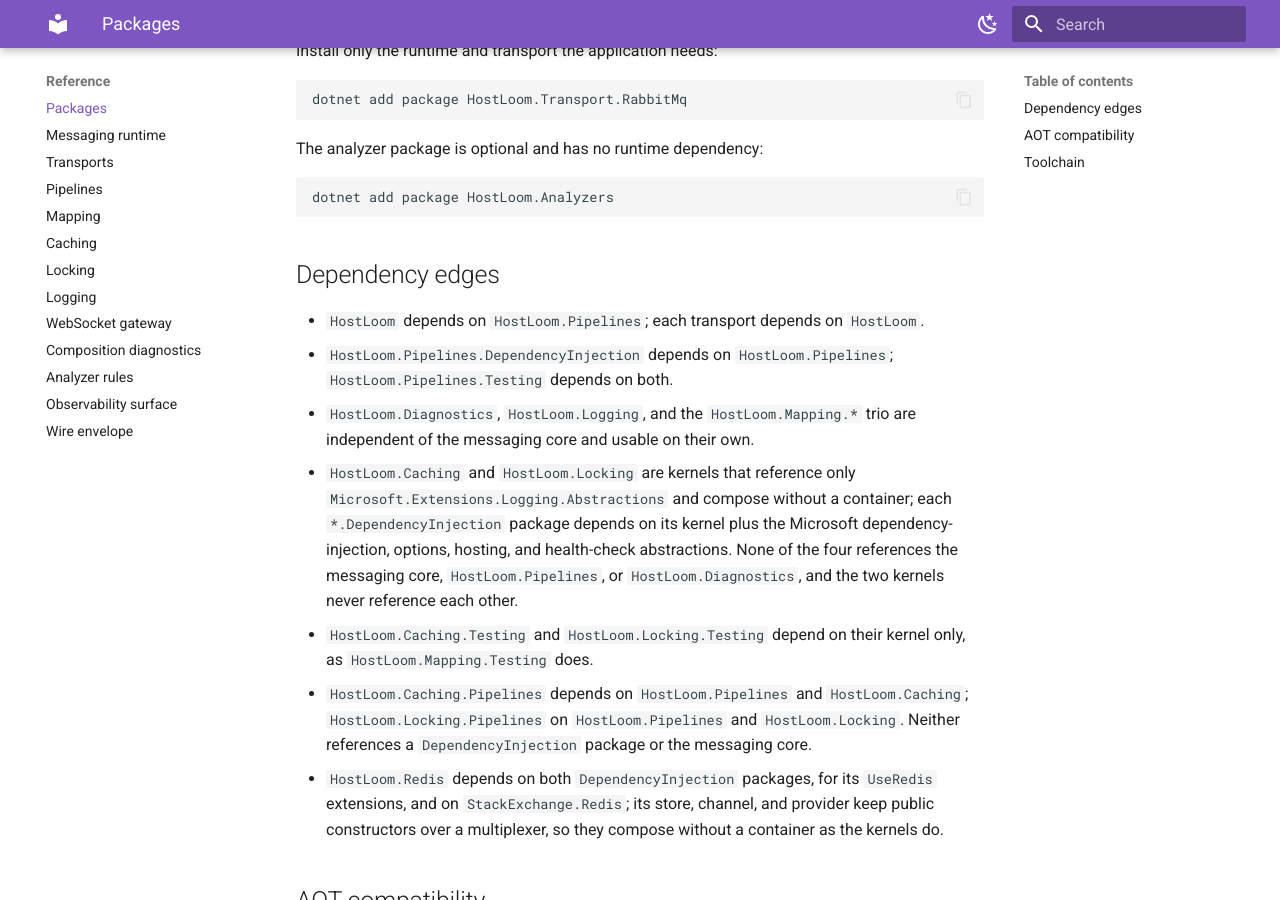
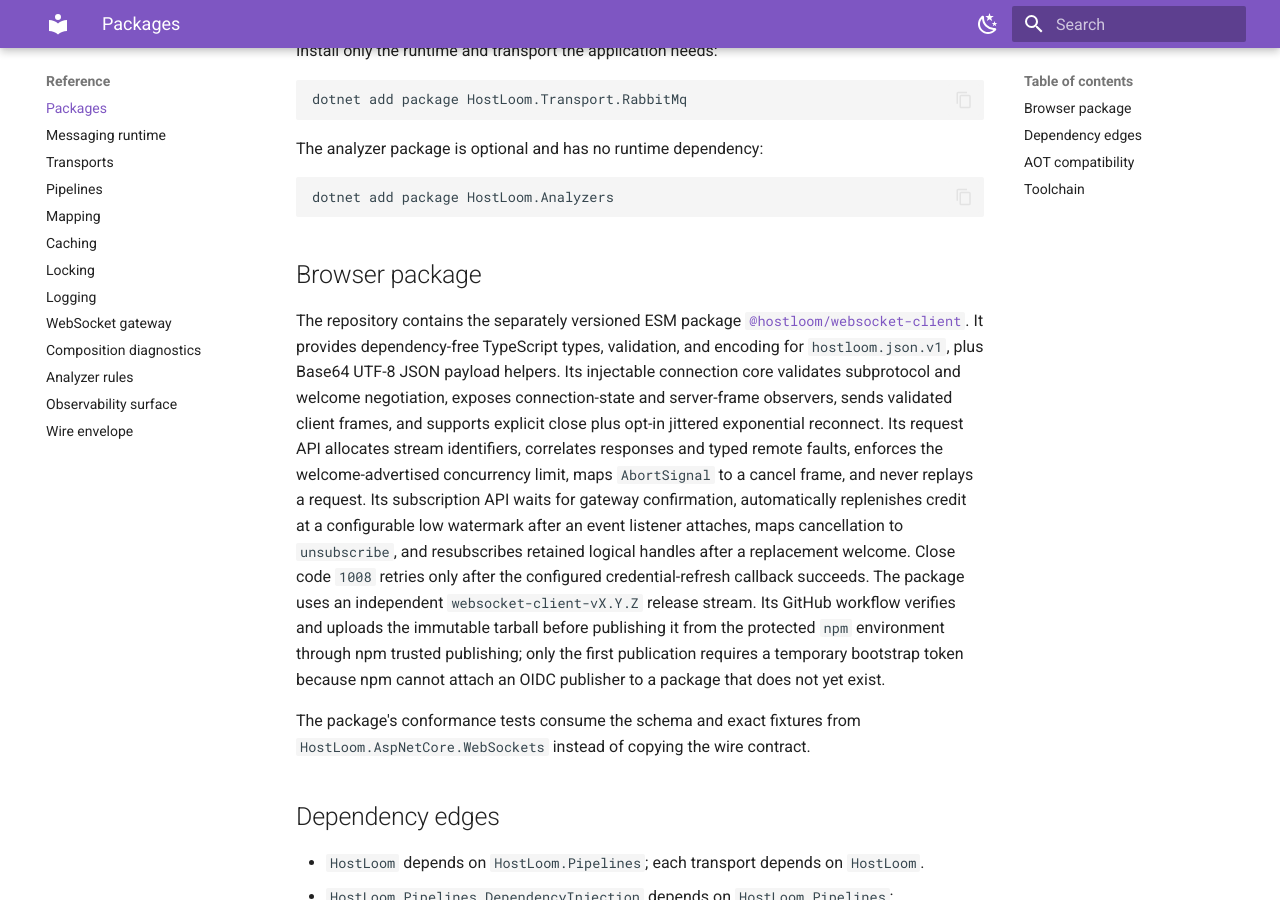
Before and after one commit to kidoz/hostloom, an MkDocs documentation site: the page built from docs/reference/packages.md, in a window 1280 px wide and 900 px high, scrolled down 1570 px. Built offline with MkDocs 1.6.1 and Material for MkDocs 9.7.7, drawn with Linux system fonts in a browser that asks for light colours.

Commit message:
Document the browser WebSocket client package

````diff
--- a/docs/reference/packages.md
+++ b/docs/reference/packages.md
@@ -42,6 +42,28 @@ The analyzer package is optional and has no runtime dependency:
 ```text
 dotnet add package HostLoom.Analyzers
 ```
+
+## Browser package
+
+The repository contains the separately versioned ESM package
+[`@hostloom/websocket-client`](https://github.com/kidoz/hostloom/tree/main/clients/hostloom-websocket-client).
+It provides dependency-free TypeScript types, validation, and encoding for `hostloom.json.v1`, plus
+Base64 UTF-8 JSON payload helpers. Its injectable connection core validates subprotocol and welcome
+negotiation, exposes connection-state and server-frame observers, sends validated client frames,
+and supports explicit close plus opt-in jittered exponential reconnect. Its request API allocates
+stream identifiers, correlates responses and typed remote faults, enforces the welcome-advertised
+concurrency limit, maps `AbortSignal` to a cancel frame, and never replays a request. Its
+subscription API waits for gateway confirmation, automatically replenishes credit at a configurable
+low watermark after an event listener attaches, maps cancellation to `unsubscribe`, and
+resubscribes retained logical handles after a replacement welcome. Close code `1008` retries only
+after the configured credential-refresh callback succeeds. The package uses an independent
+`websocket-client-vX.Y.Z` release stream. Its GitHub workflow verifies and uploads the immutable
+tarball before publishing it from the protected `npm` environment through npm trusted publishing;
+only the first publication requires a temporary bootstrap token because npm cannot attach an OIDC
+publisher to a package that does not yet exist.
+
+The package's conformance tests consume the schema and exact fixtures from
+`HostLoom.AspNetCore.WebSockets` instead of copying the wire contract.
 
 ## Dependency edges
 
````
Also changed, not shown: README.md (+28 -1 lines), clients/hostloom-websocket-client/README.md (added, +185 -0 lines).
